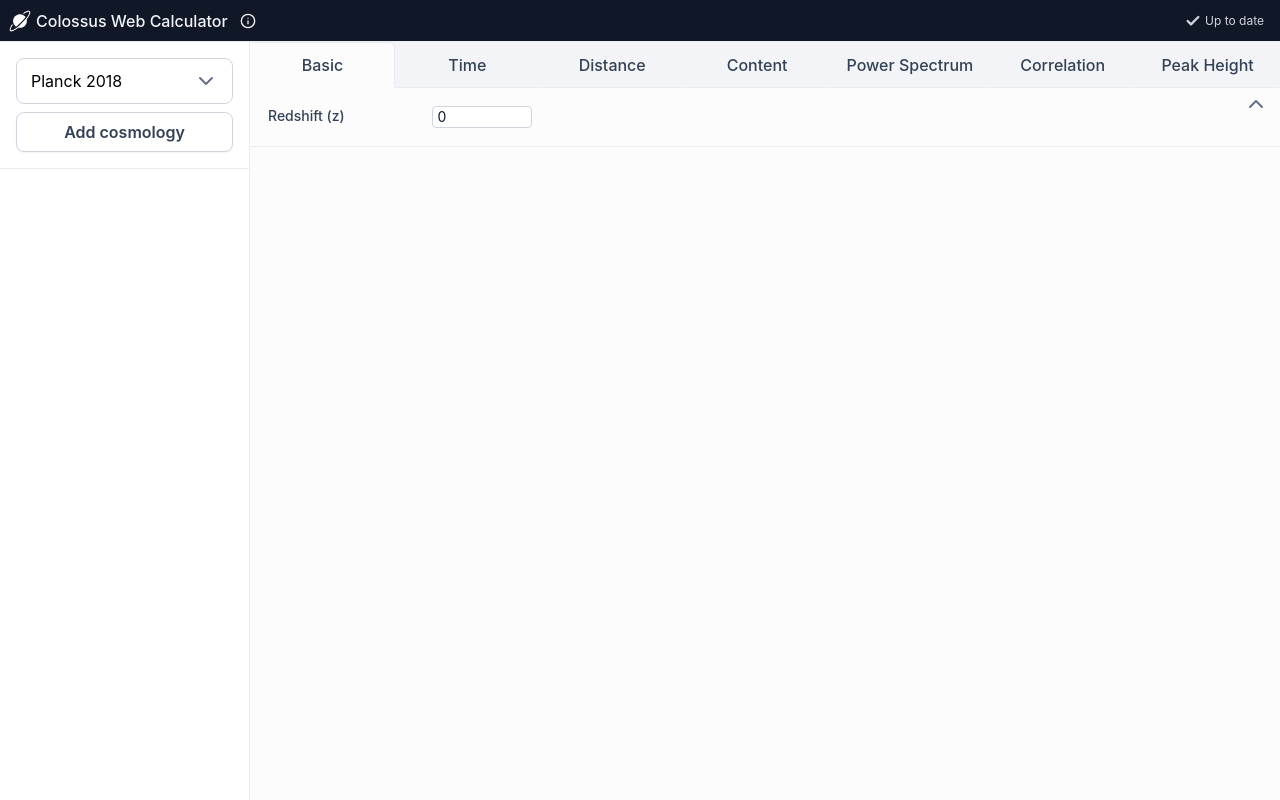
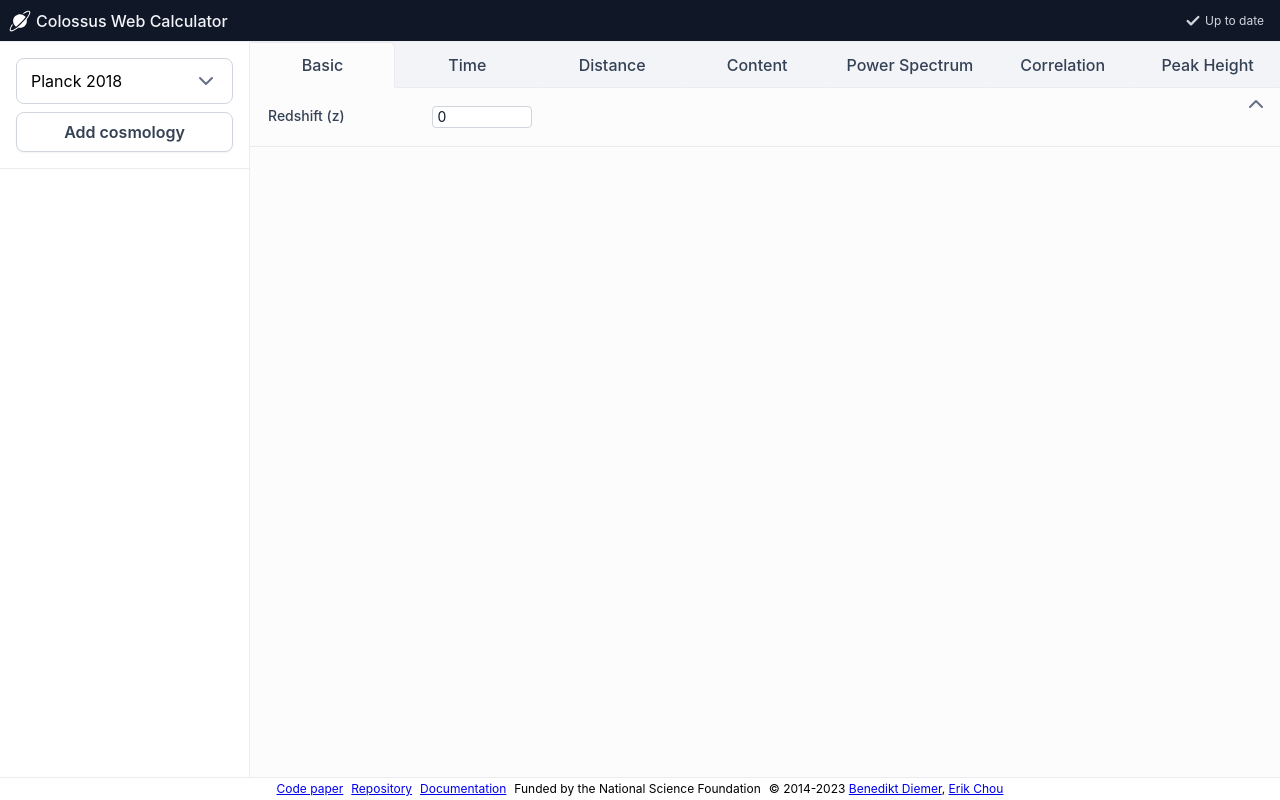
Before and after one commit to pyellapu07/colossus-cosmology-pyellapucut, a Flask app: page / in a window 1280 px wide. Run offline with Flask 2, Linux system fonts and the light colour scheme; some libraries are stand-ins or nearby versions; some web fonts are replaced.

Commit message:
new footer, advanced options (WIP), scripts

```diff
--- a/static/src/css/main.css
+++ b/static/src/css/main.css
@@ -1,48 +1,49 @@
 @font-face {
   font-family: Inter;
-	src: url(../../dist/Inter/Inter-VariableFont_slnt,wght.ttf) format("truetype");
+  src: url("../../dist/Inter/Inter-VariableFont_slnt,wght.ttf")
+    format("truetype");
   font-weight: 100 900;
 }
 
 :root {
-	--white: #FFFFFF;
+  --white: #ffffff;
   --black: #000000;
 
-	--gray25: #FCFCFD;
-	--gray50: #F9FAFB;
-	--gray100: #F2F4F7;
-	--gray200: #EAECF0;
-	--gray300: #D0D5DD;
-	--gray400: #98A2B3;
+  --gray25: #fcfcfd;
+  --gray50: #f9fafb;
+  --gray100: #f2f4f7;
+  --gray200: #eaecf0;
+  --gray300: #d0d5dd;
+  --gray400: #98a2b3;
   --gray500: #667085;
   --gray600: #475467;
   --gray700: #344054;
-	--gray800: #1D2939;
+  --gray800: #1d2939;
   --gray900: #101828;
 
-	--primary25: #FCFAFF;
-	--primary50: #F9F5FF;
-	--primary100: #F4EBFF;
-	--primary200: #E9D7FE;
-	--primary300: #D6BBFB;
-	--primary400: #B692F6;
-	--primary500: #9E77ED;
-	--primary600: #7F56D9;
-	--primary700: #6941C6;
-	--primary800: #53389E;
-	--primary900: #42307D;
+  --primary25: #fcfaff;
+  --primary50: #f9f5ff;
+  --primary100: #f4ebff;
+  --primary200: #e9d7fe;
+  --primary300: #d6bbfb;
+  --primary400: #b692f6;
+  --primary500: #9e77ed;
+  --primary600: #7f56d9;
+  --primary700: #6941c6;
+  --primary800: #53389e;
+  --primary900: #42307d;
 
-	--error25: #FFFBFA;
-	--error50: #FEF3F2;
-	--error100: #FEE4E2;
-	--error200: #FECDCA;
-	--error300: #FDA29B;
-	--error400: #F97066;
-	--error500: #F04438;
-	--error600: #D92D20;
-	--error700: #B42318;
+  --error25: #fffbfa;
+  --error50: #fef3f2;
+  --error100: #fee4e2;
+  --error200: #fecdca;
+  --error300: #fda29b;
+  --error400: #f97066;
+  --error500: #f04438;
+  --error600: #d92d20;
+  --error700: #b42318;
   --error800: #912018;
-	--error900: #7A271A;
+  --error900: #7a271a;
 
   --divider: 1px solid var(--gray200);
 
@@ -51,14 +52,16 @@
   --textSm: 14px/20px Inter;
   --textXs: 12px/18px Inter;
 
-	--shadowMd: 0 4px 8px -2px rgba(16, 24, 40, 0.1), 0 2px 4px -2px rgba(16, 24, 40, 0.06);
+  --shadowMd: 0 4px 8px -2px rgba(16, 24, 40, 0.1),
+    0 2px 4px -2px rgba(16, 24, 40, 0.06);
 }
 
 * {
   box-sizing: border-box;
 }
 
-html, body {
+html,
+body {
   width: 100vw;
   height: 100vh;
   font-family: Inter;
@@ -66,6 +69,14 @@ html, body {
 
 body {
   display: flex;
+  flex-direction: column;
+}
+
+#main-container {
+  display: flex;
+  flex-direction: row;
+  flex: 1;
+  overflow: hidden;
 }
 
 td {
@@ -134,7 +145,7 @@ button {
 
   font: var(--textMd);
   font-weight: 600;
-	transition: .3s;
+  transition: 0.3s;
 
   margin: 0 16px 16px;
   outline: none;
@@ -231,7 +242,8 @@ button {
 }
 
 .icon-button:hover::before {
-	filter: brightness(0) saturate(100%) invert(22%) sepia(11%) saturate(1273%) hue-rotate(179deg) brightness(101%) contrast(95%);
+  filter: brightness(0) saturate(100%) invert(22%) sepia(11%) saturate(1273%)
+    hue-rotate(179deg) brightness(101%) contrast(95%);
 }
 
 .trash {
@@ -259,29 +271,33 @@ button {
   content: "";
   border: 1px solid var(--gray300);
   border-radius: 6px;
-	transition: background-color .3s, border .3s, box-shadow .3s;
+  transition: background-color 0.3s, border 0.3s, box-shadow 0.3s;
 }
 
-.checkbox:checked::before, .checkbox[data-checked]::before {
+.checkbox:checked::before,
+.checkbox[data-checked]::before {
   background-image: url(../../dist/check.svg);
   background-position: 50% 50%;
-	background-size: .875rem .875rem;
+  background-size: 0.875rem 0.875rem;
   background-repeat: no-repeat;
   background-attachment: scroll;
 }
 
-.checkbox:hover::before, .checkbox:checked::before, .checkbox[data-checked]::before  {
+.checkbox:hover::before,
+.checkbox:checked::before,
+.checkbox[data-checked]::before {
   background-color: var(--primary50);
   border-color: var(--primary600);
 }
 
-.checkbox:focus::before  {
+.checkbox:focus::before {
   border-color: var(--primary300);
   box-shadow: 0 0 0 4px var(--primary100);
   outline: 0 transparent !important;
 }
 
-.checkbox:focus:checked::before, .checkbox:focus[data-checked]::before  {
+.checkbox:focus:checked::before,
+.checkbox:focus[data-checked]::before {
   border-color: var(--primary600);
   background-color: var(--primary50);
   box-shadow: 0 0 0 4px var(--primary100);
@@ -301,14 +317,15 @@ button {
   background-position-y: 50%;
   outline: none;
   margin: 16px 16px 8px;
-	transition: box-shadow .3s, border .3s;
+  transition: box-shadow 0.3s, border 0.3s;
 }
 
 .select:focus {
   border: 1px solid var(--primary300);
   box-shadow: 0 1px 2px rgba(16, 24, 40, 0.05), 0 0 0 4px var(--primary100);
   background-image: url(../../dist/chevron-up.svg);
-	backdrop-filter: filter: brightness(0) saturate(100%) invert(32%) sepia(16%) saturate(666%) hue-rotate(176deg) brightness(93%) contrast(92%);;
+  backdrop-filter: brightness(0) saturate(100%) invert(32%) sepia(16%)
+    saturate(666%) hue-rotate(176deg) brightness(93%) contrast(92%);
 }
 
 .sidebar-body {
@@ -316,11 +333,13 @@ button {
   width: 100%;
 }
 
-.sidebar-body .input-wrapper, .sidebar-body .title-wrapper {
+.sidebar-body .input-wrapper,
+.sidebar-body .title-wrapper {
   padding-bottom: 4px;
 }
 
-.content .input-wrapper, .content .title-wrapper {
+.content .input-wrapper,
+.content .title-wrapper {
   padding-bottom: 8px;
 }
 
@@ -329,13 +348,15 @@ button {
   vertical-align: top;
 }
 
-.input-container .title {
+.input-container .title,
+.advanced-expand-toggle {
   font: var(--textSm);
   font-weight: 500;
   color: var(--gray700);
 }
 
-label.tooltip:hover, label.tooltip:focus-visible {
+label.tooltip:hover,
+label.tooltip:focus-visible {
   text-decoration: underline dotted var(--gray500);
   text-underline-offset: 4px;
   outline: none;
@@ -345,7 +366,8 @@ label.tooltip:hover, label.tooltip:focus-visible {
   position: relative;
 }
 
-.tooltip:hover .tooltip-content, label.tooltip:focus-visible .tooltip-content {
+.tooltip:hover .tooltip-content,
+label.tooltip:focus-visible .tooltip-content {
   opacity: 1;
 }
 
@@ -361,7 +383,7 @@ label.tooltip:hover, label.tooltip:focus-visible {
   width: max-content;
   max-width: 600px;
   box-shadow: var(--shadowMd);
-	transition: opacity 0s linear .5s;
+  transition: opacity 0s linear 0.5s;
   pointer-events: none;
   font: var(--textSm);
   user-select: none;
@@ -402,7 +424,7 @@ label.tooltip:hover, label.tooltip:focus-visible {
 }
 
 .model-container {
-	border-top: var(--divider);;
+  border-top: var(--divider);
   overflow: auto;
 }
 
@@ -431,20 +453,14 @@ label.tooltip:hover, label.tooltip:focus-visible {
 
 #header {
   display: flex;
-	position: absolute;
   height: 42px;
   width: 100%;
   border-bottom: var(--divider);
   background: var(--gray900);
   color: var(--gray100);
-	display: flex;
   align-items: center;
   justify-content: left;
   padding-left: 8px;
-}
-
-#sidebar, #output {
-	margin-top: 42px;
 }
 
 #header h2 {
@@ -485,7 +501,8 @@ label.tooltip:hover, label.tooltip:focus-visible {
   background-attachment: scroll;
 }
 
-#info:hover:before, .dropdown:focus #info:before {
+#info:hover:before,
+.dropdown:focus #info:before {
   filter: brightness(0) invert(1);
 }
 
@@ -505,7 +522,8 @@ label.tooltip:hover, label.tooltip:focus-visible {
   z-index: 1;
 }
 
-.options:before, .options:after {
+.options:before,
+.options:after {
   content: "";
   position: absolute;
   height: 0;
@@ -582,7 +600,7 @@ label.tooltip:hover, label.tooltip:focus-visible {
   padding: 10px 16px;
   font-weight: 500;
   background: none;
-	transition: .1s background;
+  transition: 0.1s background;
 }
 
 #tab .header button:hover {
@@ -636,7 +654,7 @@ label.tooltip:hover, label.tooltip:focus-visible {
 
   width: 16px;
   height: 16px;
-	transition: .3s box-shadow, .3s border, .3s background;
+  transition: 0.3s box-shadow, 0.3s border, 0.3s background;
   outline: none;
 
   /* The native appearance is hidden */
@@ -650,7 +668,6 @@ label.tooltip:hover, label.tooltip:focus-visible {
 
   /* And by creating a box-shadow with no offset and no blur, we have an outer circle */
   box-shadow: 0 0 0 1px var(--gray300);
-
 }
 
 .radio:hover {
@@ -683,22 +700,22 @@ label.tooltip:hover, label.tooltip:focus-visible {
 
 #result table {
   padding: 16px;
-	border-spacing:0;
+  border-spacing: 0;
   border-collapse: separate;
   font: var(--textSm);
-
 }
 
 #result tr td {
-
 }
 
-#result td, #result th {
+#result td,
+#result th {
   padding: 8px;
   border: var(--divider);
 }
 
-#result tr:first-child td, #result th {
+#result tr:first-child td,
+#result th {
   text-align: left;
   color: var(--gray700);
   font-weight: 500;
@@ -748,7 +765,8 @@ label.tooltip:hover, label.tooltip:focus-visible {
   background-repeat: no-repeat;
   background-size: 100%;
   background-attachment: scroll;
-	filter: brightness(0) saturate(100%) invert(86%) sepia(4%) saturate(384%) hue-rotate(177deg) brightness(103%) contrast(85%);
+  filter: brightness(0) saturate(100%) invert(86%) sepia(4%) saturate(384%)
+    hue-rotate(177deg) brightness(103%) contrast(85%);
 }
 
 .loading:before {
@@ -792,7 +810,19 @@ label.tooltip:hover, label.tooltip:focus-visible {
   height: 32px;
 }
 
-
 .content[data-collapse] .tab-collapse::before {
   background-image: url(../../dist/chevron-down.svg);
 }
+
+#footer {
+  display: flex;
+  font-size: 12px;
+  padding: 4px 0;
+  border-top: var(--divider);
+  width: 100%;
+  justify-content: center;
+}
+
+#footer > * {
+  padding: 0 4px;
+}
--- a/static/src/js/main.js
+++ b/static/src/js/main.js
@@ -1,23 +1,31 @@
-import { Data } from './components/Data.js';
+import { Data } from "./components/Data.js";
 
-import { Header } from './pages/Header.js';
-import { Sidebar } from './pages/Sidebar.js';
-import { Resizer } from './pages/Resizer.js';
-import { Output } from './pages/Output.js';
+import { Header } from "./pages/Header.js";
+import { Sidebar } from "./pages/Sidebar.js";
+import { Resizer } from "./pages/Resizer.js";
+import { Output } from "./pages/Output.js";
+import { Footer } from "./pages/Footer.js";
 
 const main = {};
-main.data = new Data( main );
+main.data = new Data(main);
 
 const dom = document.body;
 
-const header = main.header = new Header( main );
-dom.appendChild( header.dom );
+const header = (main.header = new Header(main));
+dom.appendChild(header.dom);
 
-const sidebar = main.sidebar = new Sidebar( main );
-dom.appendChild( sidebar.dom );
+const mainContainer = document.createElement("div");
+mainContainer.id = "main-container";
+dom.appendChild(mainContainer);
 
-const resizer = main.resizer = new Resizer();
-dom.appendChild( resizer.dom );
+const sidebar = (main.sidebar = new Sidebar(main));
+mainContainer.appendChild(sidebar.dom);
 
-const output = main.output = new Output( main );
-dom.appendChild( output.dom );
+const resizer = (main.resizer = new Resizer());
+dom.appendChild(resizer.dom);
+
+const output = (main.output = new Output(main));
+mainContainer.appendChild(output.dom);
+
+const footer = (main.footer = new Footer());
+dom.appendChild(footer.dom);
--- /dev/null
+++ b/static/src/js/pages/Footer.js
@@ -0,0 +1,36 @@
+const infoContent = [
+  [
+    "Code paper",
+    "https://ui.adsabs.harvard.edu/abs/2018ApJS..239...35D/abstract",
+  ],
+  ["Repository", "https://bitbucket.org/bdiemer/colossus"],
+  ["Documentation", "https://bdiemer.bitbucket.io/colossus/"],
+  ["Funded by the National Science Foundation", null],
+  [
+    '© 2014-2023 <a href="http://www.benediktdiemer.com/" target="_blank">Benedikt Diemer</a>, <a href="https://www.echou.xyz" target="_blank">Erik Chou</a>',
+    null,
+  ],
+];
+
+class Footer {
+  constructor() {
+    const dom = (this.dom = document.createElement("div"));
+    dom.id = "footer";
+
+    for (const content of infoContent) {
+      const isLink = content[1] != null;
+      const elem = document.createElement(isLink ? "a" : "span");
+      elem.innerHTML = content[0];
+      elem.tabIndex = 0;
+
+      if (isLink) {
+        elem.href = content[1];
+        elem.target = "_blank";
+      }
+
+      dom.appendChild(elem);
+    }
+  }
+}
+
+export { Footer };
--- a/static/src/js/pages/Header.js
+++ b/static/src/js/pages/Header.js
@@ -1,86 +1,34 @@
-import { Tooltip } from '../components/Tooltip.js';
+class Header {
+  constructor(main) {
+    const dom = (this.dom = document.createElement("div"));
+    dom.id = "header";
 
-const infoContent = [
-	[ 'Code paper', 'https://ui.adsabs.harvard.edu/abs/2018ApJS..239...35D/abstract' ],
-	[ 'Repository', 'https://bitbucket.org/bdiemer/colossus' ],
-	[ 'Documentation', 'https://bdiemer.bitbucket.io/colossus/' ],
-	[ 'Designed by <a href="https://www.echou.xyz" target="_blank">Erik Chou</a>', null ],
-	[ 'Funded by the National Science Foundation', null ],
-	[ '© 2014-2022 Benedikt Diemer', null ]
-];
+    const logo = document.createElement("img");
+    logo.src = "static/dist/logo.svg";
+    logo.id = "logo";
+    dom.appendChild(logo);
 
-class Header {
+    const title = document.createElement("h2");
+    title.innerText = "Colossus Web Calculator";
+    dom.appendChild(title);
 
-	constructor( main ) {
+    // right side
+    const rightAlign = document.createElement("div");
+    rightAlign.classList.add("right-align");
 
-		const dom = this.dom = document.createElement( 'div' );
-		dom.id = 'header';
+    const status = (this.status = document.createElement("span"));
+    status.classList.add("status");
 
-		const logo = document.createElement( 'img' );
-		logo.src = 'static/dist/logo.svg';
-		logo.id = 'logo';
-		dom.appendChild( logo );
+    const statusIcon = document.createElement("div");
+    statusIcon.classList.add("status-icon");
 
-		const title = document.createElement( 'h2' );
-		title.innerText = 'Colossus Web Calculator';
-		dom.appendChild( title );
+    status.classList.add("up-to-date");
+    status.innerText = "Up to date";
 
-		// info button
+    rightAlign.appendChild(status);
 
-		const infoContainer = document.createElement( 'div' );
-		infoContainer.classList.add( 'dropdown' );
-
-		const info = document.createElement( 'div' );
-		info.id = 'info';
-		infoContainer.appendChild( info );
-
-		const infoTooltip = new Tooltip( info, 'Information', true, true );
-
-		const dropdown = document.createElement( 'div' );
-		dropdown.classList.add( 'options' );
-
-		for ( const content of infoContent ) {
-
-			const isLink = content[ 1 ] != null;
-			const elem = document.createElement( isLink ? 'a' : 'span' );
-			elem.classList.add( 'option' );
-			elem.innerHTML = content[ 0 ];
-			elem.tabIndex = 0;
-
-			if ( isLink ) {
-
-				elem.href = content[ 1 ];
-				elem.target = '_blank';
-
-			}
-
-			dropdown.appendChild( elem );
-
-		}
-
-		infoContainer.appendChild( dropdown );
-
-		dom.appendChild( infoContainer );
-
-		// right side
-		const rightAlign = document.createElement( 'div' );
-		rightAlign.classList.add( 'right-align' );
-
-		const status = this.status = document.createElement( 'span' );
-		status.classList.add( 'status' );
-
-		const statusIcon = document.createElement( 'div' );
-		statusIcon.classList.add( 'status-icon' );
-
-		status.classList.add( 'up-to-date' );
-		status.innerText = 'Up to date';
-
-		rightAlign.appendChild( status );
-
-		dom.appendChild( rightAlign );
-
-	}
-
+    dom.appendChild(rightAlign);
+  }
 }
 
 export { Header };
--- a/static/src/js/pages/Sidebar.Model.js
+++ b/static/src/js/pages/Sidebar.Model.js
@@ -1,177 +1,167 @@
-import { Model } from '../components/Model.js';
-import { Tooltip } from '../components/Tooltip.js';
-import cosmology from '../../config/cosmology.js';
+import { Model } from "../components/Model.js";
+import { Tooltip } from "../components/Tooltip.js";
+import cosmology from "../../config/cosmology.js";
 
 class SidebarModel {
+  constructor(data, type) {
+    this.data = data;
+    const model = (this.model = new Model(type, data));
 
-	constructor( data, type ) {
-
-		this.data = data;
-		const model = this.model = new Model( type, data );
-
-		const dom = this.dom = document.createElement( 'div' );
-		dom.classList.add( 'sidebar-model' );
+    const dom = (this.dom = document.createElement("div"));
+    dom.classList.add("sidebar-model");
 
     // header
-		const header = document.createElement( 'div' );
-		header.classList.add( 'sidebar-header' );
+    const header = document.createElement("div");
+    header.classList.add("sidebar-header");
 
     // header expand toggle
-		const expandToggle = document.createElement( 'div' );
-		expandToggle.classList.add( 'expand-toggle', 'icon-button' );
-		header.appendChild( expandToggle );
+    const expandToggle = document.createElement("div");
+    expandToggle.classList.add("expand-toggle", "icon-button");
+    header.appendChild(expandToggle);
 
-		const expandTooltip = new Tooltip( expandToggle, 'Expand model' );
+    const expandTooltip = new Tooltip(expandToggle, "Expand model");
 
     // header title
-		const headerTitle = document.createElement( 'input' );
-		headerTitle.value = this.addName( cosmology[type].longname );
-		headerTitle.classList.add( 'model-name' );
+    const headerTitle = document.createElement("input");
+    headerTitle.value = this.addName(cosmology[type].longname);
+    headerTitle.classList.add("model-name");
 
-		headerTitle.addEventListener( 'input', this.resizeTitle );
-		headerTitle.addEventListener( 'change', ( e ) => {
+    headerTitle.addEventListener("input", this.resizeTitle);
+    headerTitle.addEventListener("change", (e) => {
+      if (e.target.value == "") e.target.value = this.addName("Model");
+      else e.target.value = this.addName(e.target.value, headerTitle);
 
-			if ( e.target.value == '' )
-				e.target.value = this.addName( 'Model' );
-			else
-				e.target.value = this.addName( e.target.value, headerTitle );
-
-			this.resizeTitle.call( headerTitle );
+      this.resizeTitle.call(headerTitle);
 
       data.needsUpdate();
+    });
 
-		} );
+    this.resizeTitle.call(headerTitle);
 
-		this.resizeTitle.call( headerTitle );
-
-		header.appendChild( headerTitle );
+    header.appendChild(headerTitle);
 
     // header enable toggle
-		const enabledToggle = document.createElement( 'div' );
-		enabledToggle.classList.add( 'checkbox', 'enable-toggle' );
-		enabledToggle.dataset.checked = '';
+    const enabledToggle = document.createElement("div");
+    enabledToggle.classList.add("checkbox", "enable-toggle");
+    enabledToggle.dataset.checked = "";
 
-		enabledToggle.addEventListener( 'click', () => {
-
-			if ( 'checked' in enabledToggle.dataset ) {
-
+    enabledToggle.addEventListener("click", () => {
+      if ("checked" in enabledToggle.dataset) {
         delete enabledToggle.dataset.checked;
-				data.disabled.push( this.model.params );
-
+        data.disabled.push(this.model.params);
       } else {
-
-				enabledToggle.dataset.checked = '';
-				data.disabled.splice( data.disabled.indexOf( this.model.params ), 1 );
-
+        enabledToggle.dataset.checked = "";
+        data.disabled.splice(data.disabled.indexOf(this.model.params), 1);
       }
 
       data.needsUpdate();
+    });
 
-		} );
+    header.appendChild(enabledToggle);
 
-		header.appendChild( enabledToggle );
+    const enabledTooltip = new Tooltip(enabledToggle, "Show/hide in output");
 
-		const enabledTooltip = new Tooltip( enabledToggle, 'Show/hide in output' );
+    let open = true;
+
+    header.addEventListener("click", function (e) {
+      if (e.target == header || e.target == expandToggle) {
+        open = !open;
+
+        if (open) {
+          body.style.removeProperty("display");
+          delete expandToggle.dataset.collapse;
+        } else {
+          body.style.display = "none";
+          expandToggle.dataset.collapse = "";
+        }
+      }
+    });
 
     // header delete
-		const trash = document.createElement( 'button' );
-		trash.classList.add( 'trash', 'icon-button' );
-		header.appendChild( trash );
+    const trash = document.createElement("button");
+    trash.classList.add("trash", "icon-button");
+    header.appendChild(trash);
 
-		const trashTooltip = new Tooltip( trash, 'Delete model' );
+    const trashTooltip = new Tooltip(trash, "Delete model");
 
-		// body
-		const body = document.createElement( 'table' );
-		body.classList.add( 'sidebar-body' );
-
-		// body expand toggle
-		let open = true;
-
-		header.addEventListener( 'click', function ( e ) {
-
-			if ( e.target == header || e.target == expandToggle ) {
-
-				open = ! open;
-
-				if ( open ) {
-
-					body.style.removeProperty( 'display' );
-					delete expandToggle.dataset.collapse;
-
-				} else {
-
-					body.style.display = 'none';
-					expandToggle.dataset.collapse = '';
-
-				}
-
-			}
-
-		} );
-
-		trash.addEventListener( 'click', () => {
-
-			data.models.splice( data.models.indexOf( this.model.params ), 1 );
-			if ( data.disabled.indexOf( this.model.params ) !== - 1 )
-				data.disabled.splice( data.disabled.indexOf( this.model.params ), 1 );
+    trash.addEventListener("click", () => {
+      data.models.splice(data.models.indexOf(this.model.params), 1);
+      if (data.disabled.indexOf(this.model.params) !== -1)
+        data.disabled.splice(data.disabled.indexOf(this.model.params), 1);
       data.needsUpdate();
 
       dom.remove();
+    });
 
-		} );
+    dom.appendChild(header);
 
-		dom.appendChild( header );
+    // body
+    const body = document.createElement("table");
+    body.classList.add("sidebar-body");
 
-		for ( const elem in model.elems ) {
-
-			body.appendChild( model.elems[ elem ][ 0 ] );
-
+    for (const elem in model.elems) {
+      body.appendChild(model.elems[elem].container);
     }
 
-		dom.appendChild( body );
+    // advanced options
+    const advancedExpandToggle = document.createElement("tr");
+    advancedExpandToggle.classList.add("advanced-expand-toggle", "icon-button");
+    advancedExpandToggle.innerText = "Advanced";
+    body.appendChild(advancedExpandToggle);
 
+    const advancedExpandTooltip = new Tooltip(
+      advancedExpandToggle,
+      "Expand advanced options"
+    );
+
+    let advancedOpen = false;
+    advancedExpandToggle.addEventListener("click", function (e) {
+      advancedOpen = !advancedOpen;
+
+      if (advancedOpen) {
+        advancedOptions.style.removeProperty("display");
+        delete advancedExpandToggle.dataset.collapse;
+      } else {
+        advancedOptions.style.display = "none";
+        advancedExpandToggle.dataset.collapse = "";
+      }
+    });
+
+    // advanced settings
+    const advancedOptions = document.createElement("div");
+    advancedOptions.classList.add("advanced-options");
+    body.appendChild(advancedOptions);
+
+    dom.appendChild(body);
   }
 
   resizeTitle() {
-
-		this.style.width = this.value.length + 2 + 'ch';
-
+    this.style.width = this.value.length + 2 + "ch";
   }
 
-	addName( name, instance ) {
-
+  addName(name, instance) {
     let uniqueName;
 
     const names = [];
-		const modelNames = document.getElementsByClassName( 'model-name' );
-		for ( let i = 0; i < modelNames.length; i ++ ) {
-
-			if ( instance != modelNames[ i ] )
-				names.push( modelNames[ i ].value );
-
+    const modelNames = document.getElementsByClassName("model-name");
+    for (let i = 0; i < modelNames.length; i++) {
+      if (instance != modelNames[i]) names.push(modelNames[i].value);
     }
 
-		if ( names.includes( name ) ) {
-
+    if (names.includes(name)) {
       let i = 1;
-			while ( names.includes( name + ' (' + i + ')' ) )
-				i ++;
-			uniqueName = name + ' (' + i + ')';
-
+      while (names.includes(name + " (" + i + ")")) i++;
+      uniqueName = name + " (" + i + ")";
     } else {
-
       uniqueName = name;
-
     }
 
-		names.push( uniqueName );
+    names.push(uniqueName);
 
     this.model.params.name = uniqueName;
 
     return uniqueName;
-
   }
-
 }
 
 export { SidebarModel };
```
Also changed, not shown: static/src/js/components/Model.js (+34 -41 lines), README.md, 2 other files. Lines whose indentation alone changed are shown as unchanged.
